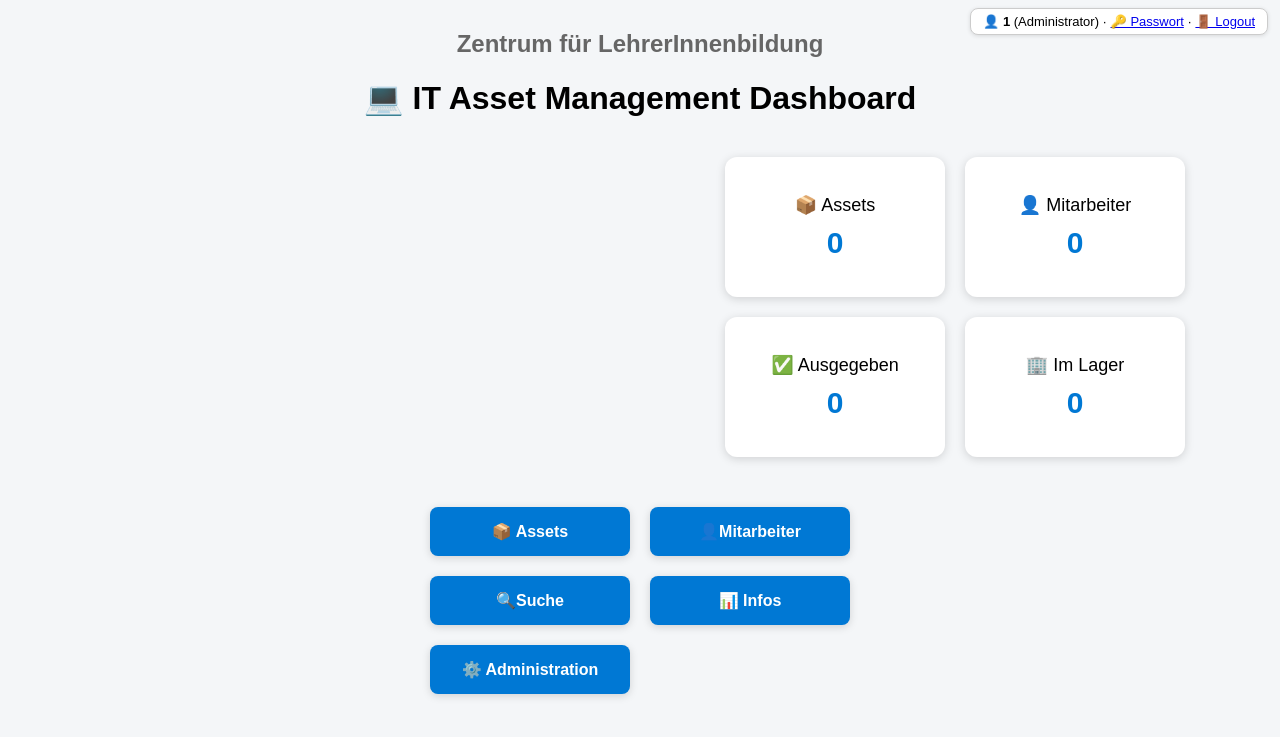
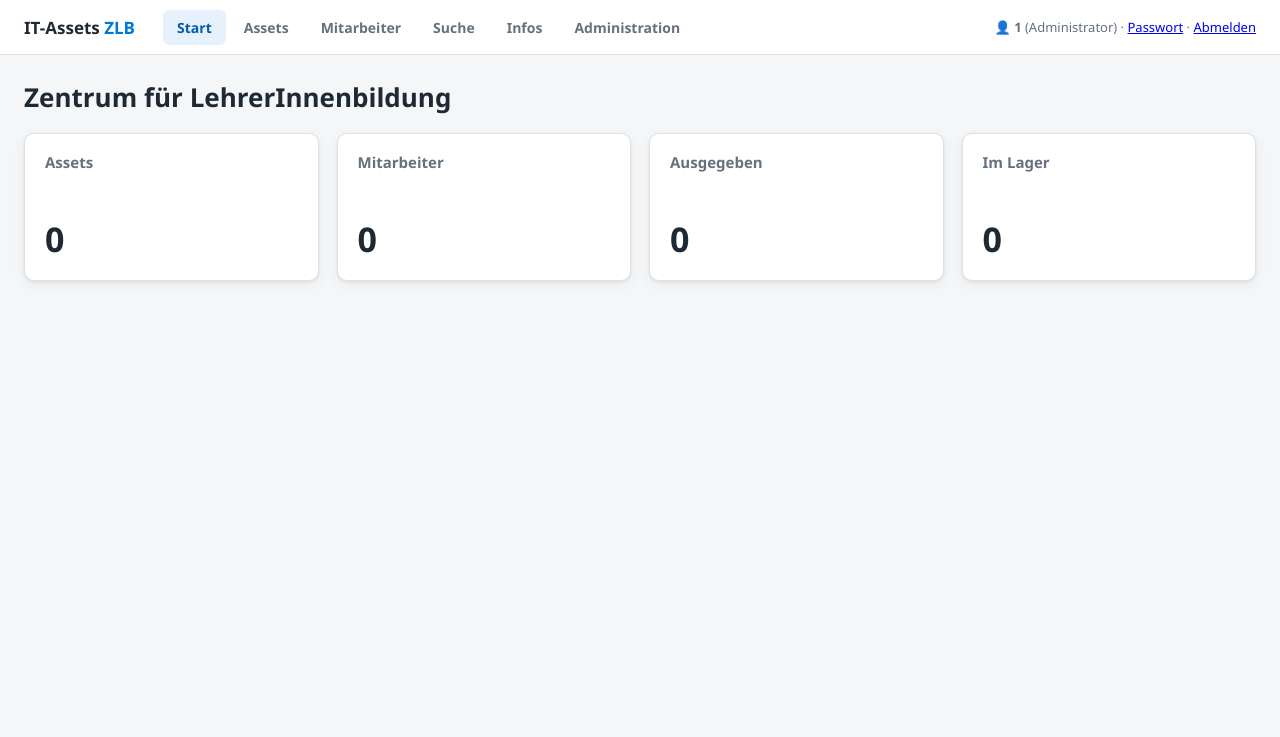
Before and after one commit to stanislaus78/it-asset-management, a Flask app: page / in a window 1280 px wide; the page is wider, and only the part inside the window is pictured. Shown: the top 737 px of that part. Run offline with Flask 3, Linux system fonts and the light colour scheme; the visitor is signed in with stand-in values (Sample User, id 1); data that the repository does not hold is empty.

Commit message:
Gemeinsames Layout (base.html, app.css), Assetgruppen-Seiten, Test-Seite mit Animation

```diff
--- a/routes/assets.py
+++ b/routes/assets.py
@@ -1,4 +1,5 @@
 import re
+from asset_typen import TYPEN
 from urllib.parse import urlparse
 from hilfen import STATUS_WERTE, abfragen, mitarbeiter_pruefen
 from flask import Blueprint, redirect, render_template, request
@@ -62,9 +63,9 @@ def garantie_pruefen(daten, alter_wert=None):
 KACHELN = [
     # (Titel, Link, Symbol, Assettypen in Kleinschreibung)
     ("Rechner", "/assets/rechner", "💻",
-     ["laptop", "stand-pc", "dockingstation", "monitor"]),
+     ["laptop", "stand-pc"]),
     ("Peripherie", "/assets/peripherie", "🖱️",
-     ["maus", "scanner", "drucker", "kopfhoerer", "switch"]),
+     ["maus", "scanner", "drucker", "kopfhoerer", "switch", "dockingstation", "monitor"]),
     ("Mobile Geräte", "/assets/mobile", "📱",
      ["tablet", "diensthandy"]),
     ("Medientechnik", "/assets/medientechnik", "🎥",
@@ -84,24 +85,42 @@ def assets_dashboard():
         for titel, link, symbol, typen in KACHELN
     ]
     return render_template("asset_dashboard.html", kacheln=kacheln)
+GRUPPEN = {
+    # Schlüssel: (Titel, Symbol, Slugs aus asset_typen.TYPEN)
+    "rechner":       ("Rechner", "💻", ["laptop", "standpc"]),
+    "peripherie":    ("Peripherie", "🖱️",
+                      ["maus", "scanner", "drucker", "kopfhoerer", "switch",
+                       "dockingstation", "monitor"]),
+    "mobile":        ("Mobile Geräte", "📱", ["tablet", "diensthandy"]),
+    "medientechnik": ("Medientechnik", "🎥",
+                      ["webcam", "kamera", "mikrofon", "aufnahmegeraet", "konferenzkamera"]),
+}
+
+
+def _gruppe_anzeigen(schluessel):
+    titel, symbol, slugs = GRUPPEN[schluessel]
+    typen = [TYPEN[s] for s in slugs if s in TYPEN]
+    return render_template("asset_gruppe.html", titel=titel, symbol=symbol, typen=typen)
+
+
 @bp.route("/assets/rechner")
 def rechner():
-    return render_template("rechner.html")
+    return _gruppe_anzeigen("rechner")
 
 
 @bp.route("/assets/mobile")
 def mobile():
-    return render_template("mobile.html")
+    return _gruppe_anzeigen("mobile")
 
 
 @bp.route("/assets/peripherie")
 def peripherie():
-    return render_template("peripherie.html")
+    return _gruppe_anzeigen("peripherie")
 
 
 @bp.route("/assets/medientechnik")
 def medientechnik():
-    return render_template("medientechnik.html")
+    return _gruppe_anzeigen("medientechnik")
 
 
 # ---------- Anlegen, Bearbeiten, Löschen ----------
--- /dev/null
+++ b/static/app.css
@@ -0,0 +1,128 @@
+:root {
+    --blau: #0078d4;
+    --blau-dunkel: #005ea6;
+    --text: #1f2933;
+    --text-leise: #66717d;
+    --hintergrund: #f4f6f8;
+    --karte: #ffffff;
+    --rand: #dde2e7;
+    --radius: 10px;
+    --schatten: 0 1px 3px rgba(0,0,0,0.08), 0 4px 14px rgba(0,0,0,0.05);
+}
+
+body {
+    margin: 0;
+    background: var(--hintergrund);
+    color: var(--text);
+    font-family: "Segoe UI", Arial, sans-serif;
+}
+
+/* ---------- Kopfleiste ---------- */
+.kopfleiste {
+    display: flex;
+    align-items: center;
+    gap: 28px;
+    padding: 0 24px;
+    height: 54px;
+    background: var(--karte);
+    border-bottom: 1px solid var(--rand);
+    position: sticky;
+    top: 0;
+    z-index: 900;
+}
+
+.marke {
+    font-weight: 700;
+    font-size: 17px;
+    color: var(--text);
+    text-decoration: none;
+}
+.marke span { color: var(--blau); }
+
+.kopfleiste nav { display: flex; gap: 4px; flex: 1; }
+
+.kopfleiste nav a {
+    padding: 8px 14px;
+    border-radius: 6px;
+    color: var(--text-leise);
+    text-decoration: none;
+    font-size: 14px;
+    font-weight: 600;
+}
+.kopfleiste nav a:hover { background: var(--hintergrund); color: var(--text); }
+.kopfleiste nav a.aktiv { background: #e6f1fb; color: var(--blau-dunkel); }
+
+#benutzerSlot .benutzer { font-size: 13px; color: var(--text-leise); white-space: nowrap; }
+#   #benutzerSlot .benutzer a { color: var(--blau); text-decoration: none; margin: 0 0 0 4px; }
+#benutzerSlot .benutzer a:hover { text-decoration: underline; }
+
+/* ---------- Seite ---------- */
+.seite {
+    max-width: 1850px;
+    margin: 0 auto;
+    padding: 24px;
+}
+.seite .container { width: auto; max-width: none; margin: 0; }
+.seite h1 { text-align: left; font-size: 26px; margin: 0 0 18px; }
+.seite h2 { text-align: left; color: var(--text); }
+
+/* ---------- Kacheln ---------- */
+.kacheln {
+    display: grid;
+    grid-template-columns: repeat(auto-fit, minmax(220px, 1fr));
+    gap: 18px;
+    margin: 18px 0 26px;
+}
+
+.kachel-karte {
+    display: flex;
+    flex-direction: column;
+    justify-content: space-between;
+    min-height: 110px;
+    padding: 18px 20px;
+    background: var(--karte);
+    border: 1px solid var(--rand);
+    border-radius: var(--radius);
+    box-shadow: var(--schatten);
+    color: var(--text);
+    text-decoration: none;
+    transition: transform 0.15s, box-shadow 0.15s;
+}
+a.kachel-karte:hover { transform: translateY(-3px); box-shadow: 0 6px 20px rgba(0,0,0,0.1); }
+.kachel-karte .titel { font-size: 15px; font-weight: 600; color: var(--text-leise); }
+.kachel-karte .zahl { font-size: 34px; font-weight: 700; color: var(--text); }
+.kachel-karte .hinweis { font-size: 14px; color: var(--text-leise); }
+.kachel-karte h2 { margin: 0; font-size: 20px; }
+
+/* ---------- Pfad ---------- */
+.pfad { font-size: 13px; color: var(--text-leise); margin-bottom: 8px; }
+.pfad a { color: var(--blau); text-decoration: none; }
+.pfad a:hover { text-decoration: underline; }
+
+.seite p a { color: var(--blau); text-decoration: none; }
+.seite p a:hover { text-decoration: underline; }
+
+.dreher {
+    display: inline-block;
+    width: 16px;
+    height: 16px;
+    margin-right: 10px;
+    vertical-align: -3px;
+    border: 3px solid #cfd6dd;
+    border-top-color: var(--blau, #0078d4);
+    border-radius: 50%;
+    animation: dreh 0.8s linear infinite;
+}
+@keyframes dreh { to { transform: rotate(360deg); } }
+
+/* Laufbalken unter dem Text */
+.laufbalken {
+    height: 4px;
+    margin-top: 10px;
+    border-radius: 2px;
+    background: linear-gradient(90deg, transparent, var(--blau, #0078d4), transparent);
+    background-size: 40% 100%;
+    background-repeat: no-repeat;
+    animation: lauf 1.2s ease-in-out infinite;
+}
+@keyframes lauf { from { background-position: -40% 0; } to { background-position: 140% 0; } }
--- a/static/sicher.js
+++ b/static/sicher.js
@@ -148,15 +148,27 @@ new MutationObserver(datumAktualisieren).observe(document.body, { childList: tru
 const ROLLEN_NAMEN = { admin: "Administrator", bearbeiter: "Bearbeiter", leser: "Nur lesen" };
 
 function anmeldungAnzeigen(d) {
+    const html =
+        `👤 <b>${esc(d.benutzer)}</b> (${esc(ROLLEN_NAMEN[d.rolle] || d.rolle)})` +
+        ` · <a href="/passwort">Passwort</a>` +
+        ` · <a href="/logout">Abmelden</a>`;
+
+    const slot = document.getElementById("benutzerSlot");
+    if (slot) {                       // Seite mit Kopfleiste
+        const feld = document.createElement("div");
+        feld.className = "benutzer";
+        feld.innerHTML = html;
+        slot.appendChild(feld);
+        return;
+    }
+
+    // Seiten ohne Kopfleiste: wie bisher oben rechts
     const feld = document.createElement("div");
     feld.style.cssText =
         "position:fixed; top:8px; right:12px; z-index:1000; font-size:13px;" +
         "background:white; border:1px solid #ccc; border-radius:8px;" +
         "padding:5px 12px; box-shadow:0 1px 4px rgba(0,0,0,0.12);";
-    feld.innerHTML =
-        `👤 <b>${esc(d.benutzer)}</b> (${esc(ROLLEN_NAMEN[d.rolle] || d.rolle)})` +
-        ` · <a href="/passwort">🔑 Passwort</a>` +
-        ` · <a href="/logout">🚪 Logout</a>`;
+    feld.innerHTML = html;
     document.body.appendChild(feld);
 }
 
--- /dev/null
+++ b/templates/base.html
@@ -0,0 +1,38 @@
+<!DOCTYPE html>
+<html lang="de">
+<head>
+    <meta charset="utf-8">
+    <meta name="viewport" content="width=device-width, initial-scale=1">
+    <title>{% block titel %}IT Asset Management{% endblock %}</title>
+    <link rel="stylesheet" href="{{ url_for('static', filename='style.css') }}">
+    <link rel="stylesheet" href="{{ url_for('static', filename='app.css') }}">
+    {% block kopf %}{% endblock %}
+</head>
+<body>
+
+<header class="kopfleiste">
+    <a class="marke" href="/">IT-Assets <span>ZLB</span></a>
+
+    <nav>
+        {% set pfad = request.path %}
+        <a href="/" class="{{ 'aktiv' if pfad == '/' }}">Start</a>
+        <a href="/assets" class="{{ 'aktiv' if pfad.startswith('/assets') or pfad.startswith('/liste') or pfad.startswith('/asset/') }}">Assets</a>
+        <a href="/mitarbeiter" class="{{ 'aktiv' if pfad.startswith('/mitarbeiter') }}">Mitarbeiter</a>
+        <a href="/suche" class="{{ 'aktiv' if pfad.startswith('/suche') }}">Suche</a>
+        <a href="/infos" class="{{ 'aktiv' if pfad.startswith('/infos') }}">Infos</a>
+        {% if session.get('rolle') != 'leser' %}
+        <a href="/administration" class="{{ 'aktiv' if pfad.startswith('/administration') }}">Administration</a>
+        {% endif %}
+    </nav>
+
+    <div id="benutzerSlot"></div>
+</header>
+
+<main class="seite">
+    {% block inhalt %}{% endblock %}
+</main>
+
+{% block skripte %}{% endblock %}
+<script src="{{ url_for('static', filename='sicher.js') }}"></script>
+</body>
+</html>
--- a/templates/startseite.html
+++ b/templates/startseite.html
@@ -1,64 +1,13 @@
-<!DOCTYPE html>
-<html>
+{% extends "base.html" %}
+{% block titel %}IT Asset Management{% endblock %}
 
-<head>
+{% block inhalt %}
+    <h1>Zentrum für LehrerInnenbildung</h1>
 
-    <title>IT Asset Management Dashboard</title>
-
-    <link rel="stylesheet"
-          href="{{ url_for('static', filename='style.css') }}">
-
-    <link rel="stylesheet"
-          href="{{ url_for('static', filename='dashboard.css') }}">
-
-</head>
-
-<body>
-
-    <h2 style="text-align: center; color: #666;">
-        Zentrum für LehrerInnenbildung
-    </h2>
-
-    <h1>
-        💻 IT Asset Management Dashboard
-    </h1>
-
-    <div class="container">
-
-        <div class="kachel">
-            <div class="titel">📦 Assets</div>
-            <div class="zahl">{{ assets }}</div>
-        </div>
-
-        <div class="kachel">
-            <div class="titel">👤 Mitarbeiter</div>
-            <div class="zahl">{{ mitarbeiter }}</div>
-        </div>
-
-        <div class="kachel">
-            <div class="titel">✅ Ausgegeben</div>
-            <div class="zahl">{{ ausgegeben }}</div>
-        </div>
-
-        <div class="kachel">
-            <div class="titel">🏢 Im Lager</div>
-            <div class="zahl">{{ lager }}</div>
-        </div>
-
+    <div class="kacheln">
+        <div class="kachel-karte"><div class="titel">Assets</div><div class="zahl">{{ assets }}</div></div>
+        <div class="kachel-karte"><div class="titel">Mitarbeiter</div><div class="zahl">{{ mitarbeiter }}</div></div>
+        <div class="kachel-karte"><div class="titel">Ausgegeben</div><div class="zahl">{{ ausgegeben }}</div></div>
+        <div class="kachel-karte"><div class="titel">Im Lager</div><div class="zahl">{{ lager }}</div></div>
     </div>
-
-    <div class="navigation">
-
-        <a href="/assets">📦 Assets</a>
-        <a href="/mitarbeiter">👤Mitarbeiter</a>
-        <a href="/suche">🔍Suche</a>
-        <a href="/infos">📊 Infos</a>
-        <a href="/administration">⚙️ Administration</a>
-        <!--<a href="/historie">🚪 Historie</a>-->
-
-    </div>
-
-  <script src="{{ url_for('static', filename='sicher.js') }}"></script>
-  </body>
-
-</html>
+{% endblock %}
```
Also changed, not shown: static/sidebar.css (added, +114 -0 lines), templates/asset_dashboard.html (+10 -37 lines), templates/asset_gruppe.html (added, +15 -0 lines), templates/asset_liste.html (+12 -15 lines), templates/tests.html (+40 -14 lines).
